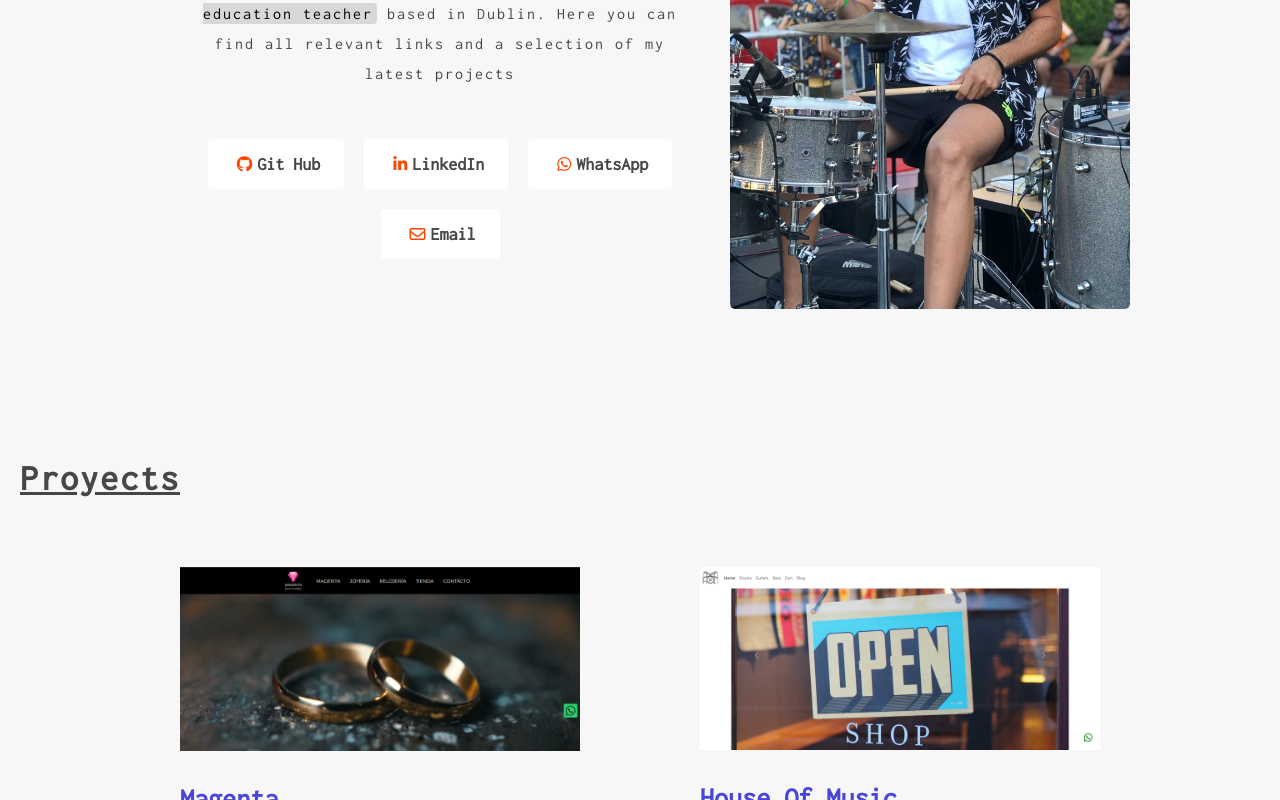
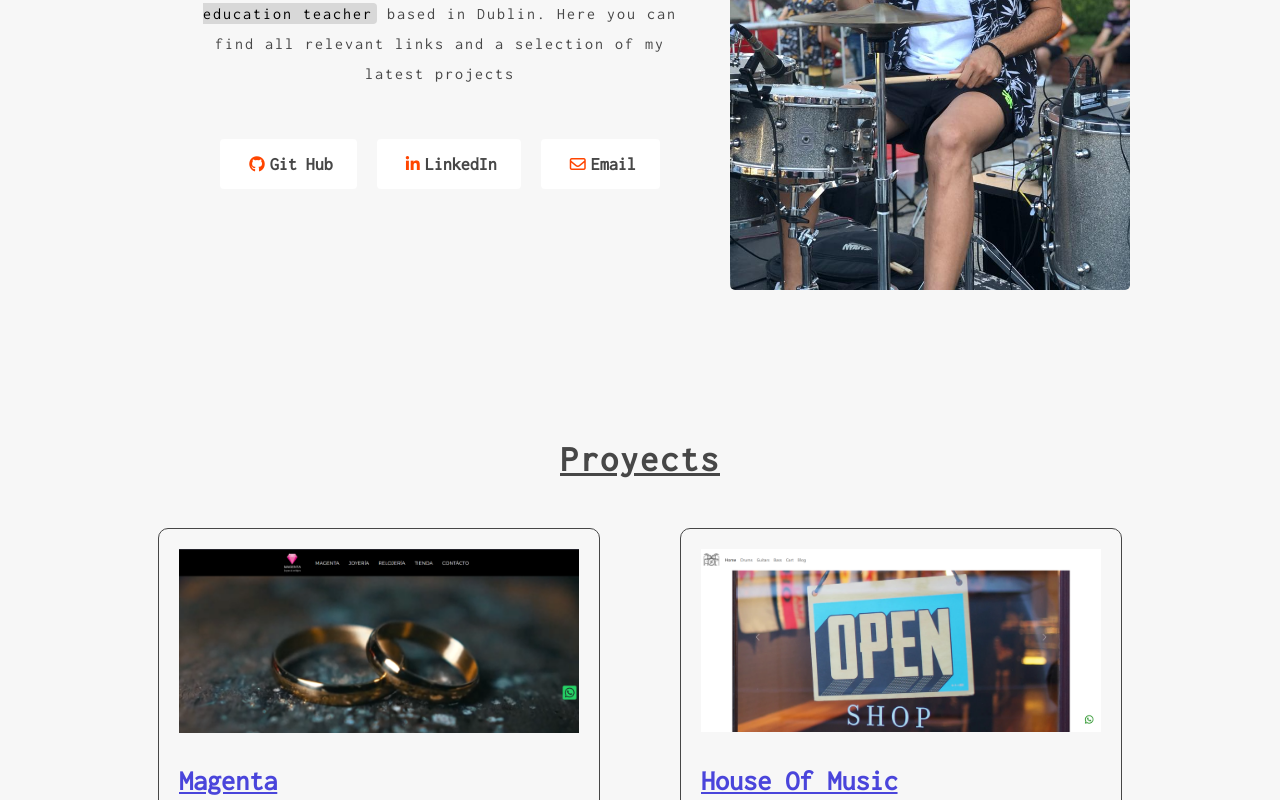
Before and after one commit to CristianMozetich/Portfolio, a React (Vite) app: page / in a window 1280 px wide. Shown: the part 400-1200 px from the top of the page. Built offline with nearby package versions, Linux system fonts and the light colour scheme.

Commit message:
modificaciones

```diff
--- a/asyncmock.js
+++ b/asyncmock.js
@@ -21,7 +21,7 @@ export const proyectos = [ {
     img: "./assets/Img/art&wine.png",
     name: "Art & Wine",
     desc: "Lorem ipsum dolor sit amet consectetur adipisicing elit. Cupiditate, possimus.",
-    web: "https://43200-react.netlify.app/",
+    web: "https://art-wine.netlify.app/",
     year: "2023",
     tech: "Html - Css - React Js - Vite - Firebase - Bootstrap",
 },
@@ -30,7 +30,7 @@ export const proyectos = [ {
     img: "./assets/Img/tateti.png",
     name: "Tic Tac Toe ",
     desc: "Lorem ipsum dolor sit amet consectetur adipisicing elit. Cupiditate, possimus.",
-    web: "https://superlative-raindrop-91350e.netlify.app/",
+    web: "https://ta-te-ti-91.netlify.app/",
     year: "2023",
     tech: "Html - Css - React Js - Vite",
 },
--- a/src/Components/Intro/Intro.jsx
+++ b/src/Components/Intro/Intro.jsx
@@ -12,7 +12,6 @@ const Intro = () => {
         <li>
             <a href="https://github.com/CristianMozetich" target='_blank'><i className="fa-brands fa-github"></i>Git Hub</a>
             <a href="https://www.linkedin.com/in/cristian-mozetich-135086256/" target='_blank'><i className="fa-brands fa-linkedin-in"></i>LinkedIn</a>
-            <a href="https://wa.me/353830941442" target='_blank'><i className="fa-brands fa-whatsapp"></i>WhatsApp</a>
             <a href="mailto:cristianmozetich@gmail.com?subject=Asunto%20del%20correo&body=Contenido%20del%20correo%20electr%C3%B3nico"><i className="fa-regular fa-envelope"></i>Email</a>
         </li>
     </div>
--- a/src/Components/Proyects/Proyects.css
+++ b/src/Components/Proyects/Proyects.css
@@ -2,7 +2,7 @@
     margin: 10px;
 }
 .titulo_proyectos {
-    text-align: left;
+    text-align: center;
     font-size: 36px;
     text-decoration: underline;
     letter-spacing: 0.125rem;
@@ -19,6 +19,8 @@
     width: 400px;
     margin: 40px;
     padding: 20px;
+    border: solid 0.01rem;
+    border-radius: 10px;
 }
 
 .tarjeta_proyectos a{
--- a/src/Components/Proyects/Proyects.jsx
+++ b/src/Components/Proyects/Proyects.jsx
@@ -13,7 +13,7 @@ const Proyects = () => {
       {
       proyectos.map((proyecto) => (
           <div className='tarjeta_proyectos' key={proyecto.id}>
-            <img src={proyecto.img} alt={proyecto.name} />
+            <a href={proyecto.web} target='_blank'><img src={proyecto.img} alt={proyecto.name}/></a>
             <a href={proyecto.web} target='_blank'><h3>{proyecto.name}</h3></a>
             <p className='year'>{proyecto.year}</p>
             <p className='tech'>{proyecto.tech}</p>
```
